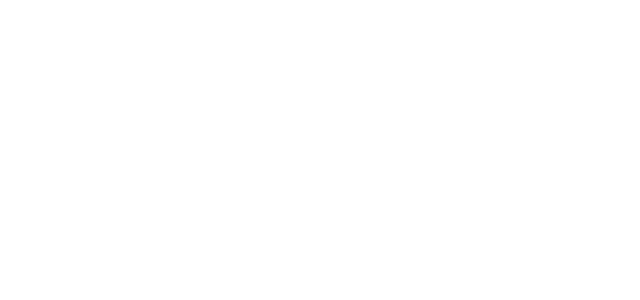
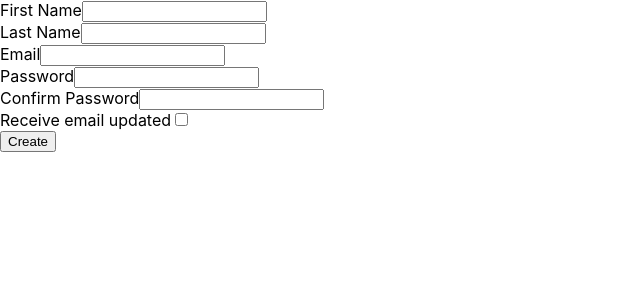
Before and after one commit to Tyler-Oreskey/lax-scheduler-frontend, a React (Create React App) app: page / in a window 1280 px wide. Shown: the top 300 px of the page, without its empty margins (0-640 px from the left). Built offline with nearby package versions, Linux system fonts and the light colour scheme.

Commit message:
added basic sign up and login form.

```diff
--- a/src/App.js
+++ b/src/App.js
@@ -1,10 +1,13 @@
 import './App.css';
 
-function App() {
+import Signup from './containers/Users/Signup/Signup';
+
+const App = () => {
   return (
     <div className="App">
+      <Signup />
     </div>
   );
-}
+};
 
 export default App;
--- /dev/null
+++ b/src/containers/Users/Login/Form/Form.jsx
@@ -0,0 +1,31 @@
+import React from 'react';
+
+const Form = (props) => {
+  return (
+    <form onSubmit={props.handleSubmit}>
+      <div>
+        <label>Email</label>
+        <input
+          type="email"
+          name="email"
+          onChange={props.handleInputChange}
+          value={props.email}
+        />
+      </div>
+      <div>
+        <label>Password</label>
+        <input
+          type="password"
+          name="password"
+          onChange={props.handleInputChange}
+          value={props.password}
+        />
+      </div>
+      <div>
+        <button type="submit">Login</button>
+      </div>
+    </form>
+  );
+};
+
+export default Form;
--- /dev/null
+++ b/src/containers/Users/Signup/Form/Form.jsx
@@ -0,0 +1,67 @@
+import React from 'react';
+
+const Form = (props) => {
+  return (
+    <form onSubmit={props.handleSubmit}>
+      <div>
+        <label>First Name</label>
+        <input
+          type="text"
+          name="firstName"
+          onChange={props.handleInputChange}
+          value={props.firstName}
+        />
+      </div>
+      <div>
+        <label>Last Name</label>
+        <input
+          type="text"
+          name="lastName"
+          onChange={props.handleInputChange}
+          value={props.lastName}
+        />
+      </div>
+      <div>
+        <label>Email</label>
+        <input
+          type="email"
+          name="email"
+          onChange={props.handleInputChange}
+          value={props.email}
+        />
+      </div>
+      <div>
+        <label>Password</label>
+        <input
+          type="password"
+          name="password"
+          onChange={props.handleInputChange}
+          value={props.password}
+        />
+      </div>
+      <div>
+        <label>Confirm Password</label>
+        <input
+          type="password"
+          name="confirmedPassword"
+          onChange={props.handleInputChange}
+          value={props.confirmedPassword}
+        />
+      </div>
+      <div>
+        <label>Receive email updated</label>
+        <input
+          type="checkbox"
+          name="receiveEmailUpdates"
+          onChange={props.handleChecked}
+          value={props.receiveEmailUpdates}
+        />
+      </div>
+      <div>
+        <button type="submit">Create</button>
+      </div>
+    </form>
+  );
+};
+
+export default Form;
--- /dev/null
+++ b/src/containers/Users/Signup/Signup.jsx
@@ -0,0 +1,40 @@
+import React, { Component } from 'react';
+import Form from './Form/Form';
+
+class Signup extends Component {
+  state = {
+    firstName: '',
+    lastName: '',
+    email: '',
+    password: '',
+    confirmedPassword: '',
+    receiveEmailUpdates: false,
+  };
+
+  handleInputChange = (e) => {
+    const { name, value } = e.target;
+    this.setState({ [name]: value });
+  };
+
+  handleChecked = (e) => {
+    const { name, checked } = e.target;
+    this.setState({ [name]: checked });
+  };
+
+  handleSubmit = (e) => {
+    e.preventDefault();
+  };
+
+  render() {
+    return (
+      <Form
+        {...this.state}
+        handleInputChange={this.handleInputChange}
+        handleChecked={this.handleChecked}
+        handleSubmit={this.handleSubmit}
+      />
+    );
+  }
+}
+
+export default Signup;
--- a/src/reportWebVitals.js
+++ b/src/reportWebVitals.js
@@ -1,4 +1,4 @@
-const reportWebVitals = onPerfEntry => {
+const reportWebVitals = (onPerfEntry) => {
   if (onPerfEntry && onPerfEntry instanceof Function) {
     import('web-vitals').then(({ getCLS, getFID, getFCP, getLCP, getTTFB }) => {
       getCLS(onPerfEntry);
```
Also changed, not shown: src/containers/Users/Login/Login.jsx (added, +30 -0 lines), 2 other files (tests, documents, lock files or other folders).
